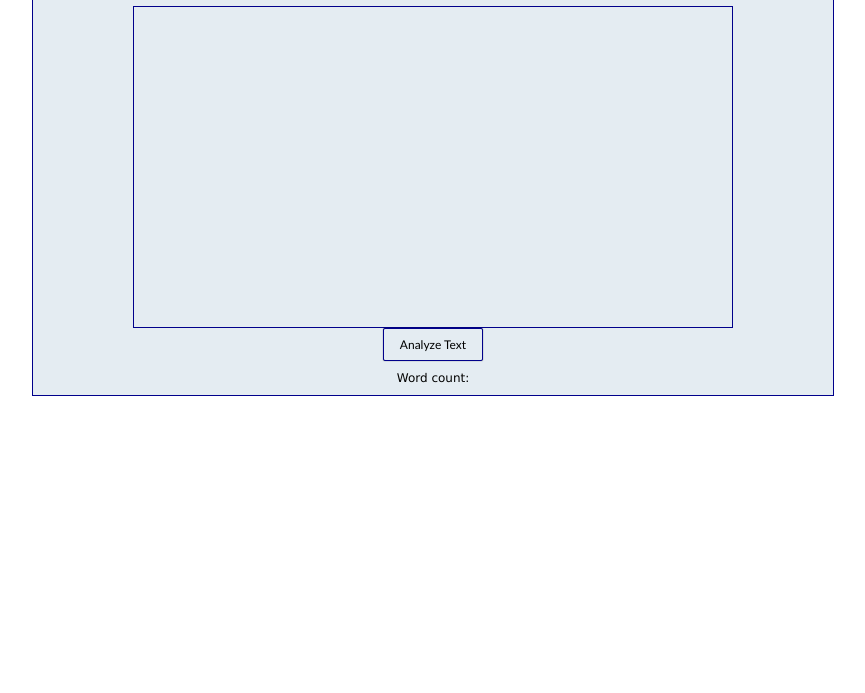
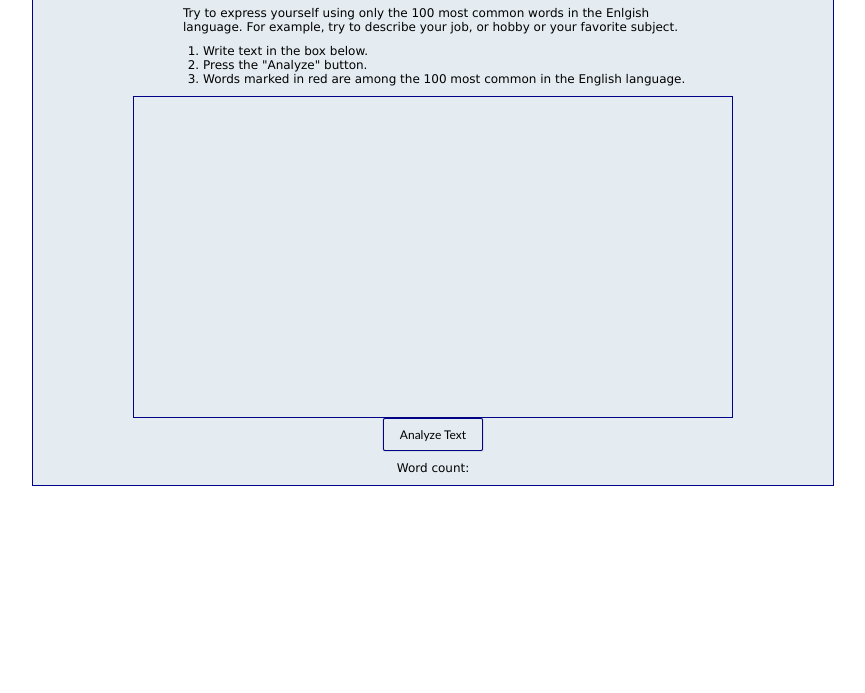
Before and after one commit to pieteradejong/tenhundred, a plain HTML site: page index.html in a window 1280 px wide. Shown: the part 107-800 px from the top of the page, without its empty margins (207-1072 px from the left). Drawn offline with nearby package versions, Linux system fonts and the light colour scheme.

Commit message:
added instructions

```diff
--- a/index.html
+++ b/index.html
@@ -33,6 +33,14 @@
 
     div#header h1 {
       font-family: "Trebuchet MS", Helvetica, sans-serif;
+    }
+
+    div#header ol, div#header p {
+      font-family: Verdana;
+      font-size: 12px;
+      margin: 10px auto;
+      text-align: left;
+      width: 500px;
     }
 
     ul#topbar {
@@ -130,6 +138,13 @@
 
     <div id="header">
       <h1>Welcome to Ten-Hundred</h1>
+      <p>Try to express yourself using only the 100 most common words in the Enlgish language.
+        For example, try to describe your job, or hobby or your favorite subject.</p>
+      <ol>
+        <li>Write text in the box below.</li>
+        <li>Press the "Analyze" button.</li>
+        <li>Words marked in red are among the 100 most common in the English language.</li>
+      </ol>
     </div>
 
     <form>
```
